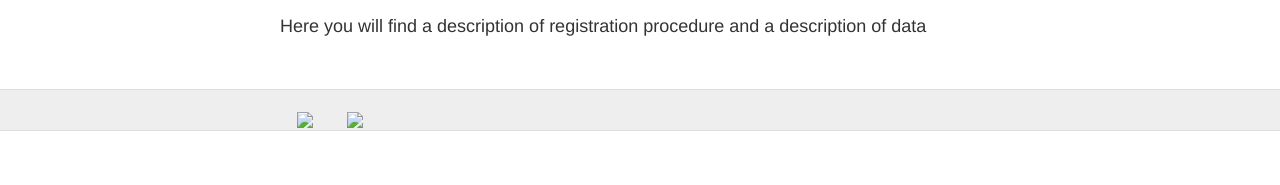
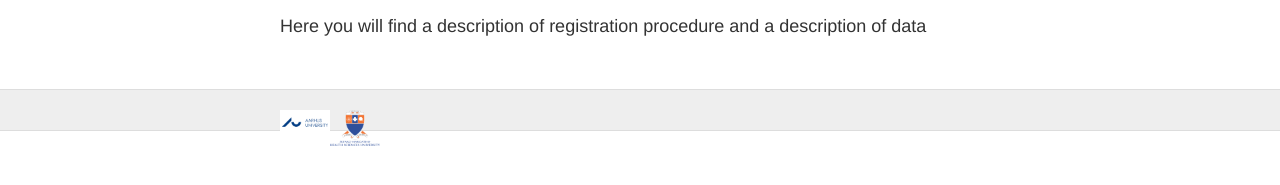
Before and after one commit to coronalifesurvey/coronalifesurvey.github.io, a Jekyll site: the page built from data.md, in a window 1280 px wide. Shown: the part 274-459 px from the top of the page. Built offline with Jekyll 4.4.1, drawn with Linux system fonts in a browser that asks for light colours.

Commit message:
Update svg-icons.html

```diff
--- a/_includes/svg-icons.html
+++ b/_includes/svg-icons.html
@@ -1,5 +1,5 @@
   {% for logo in site.data.logos %}
   <div class="ulogo">
-	<img src=images/logos/{{ logo.url }}></img>
+	<img src={{ site.url }}/images/logos/{{ logo.url }}></img>
    </div>
   {% endfor %}
```
